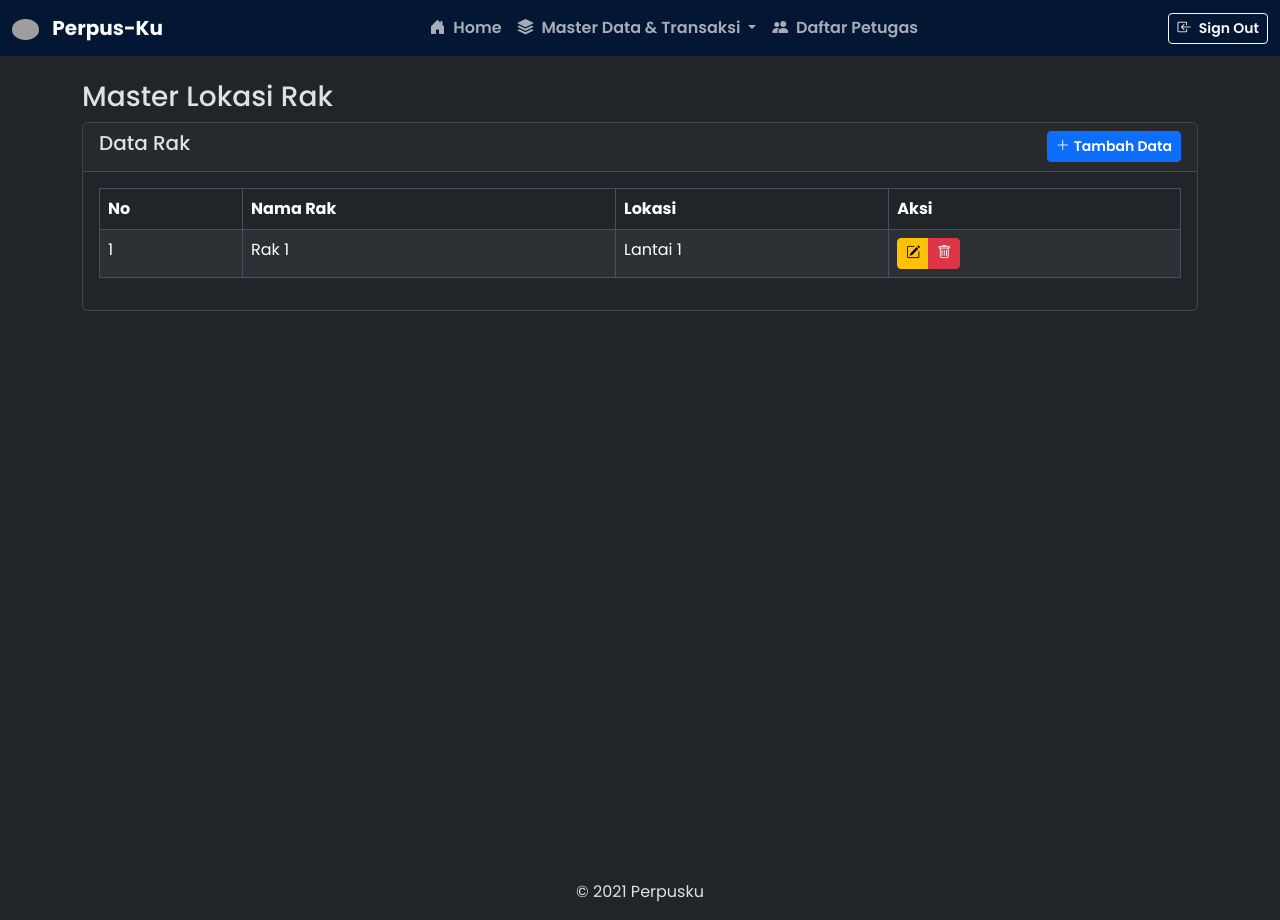
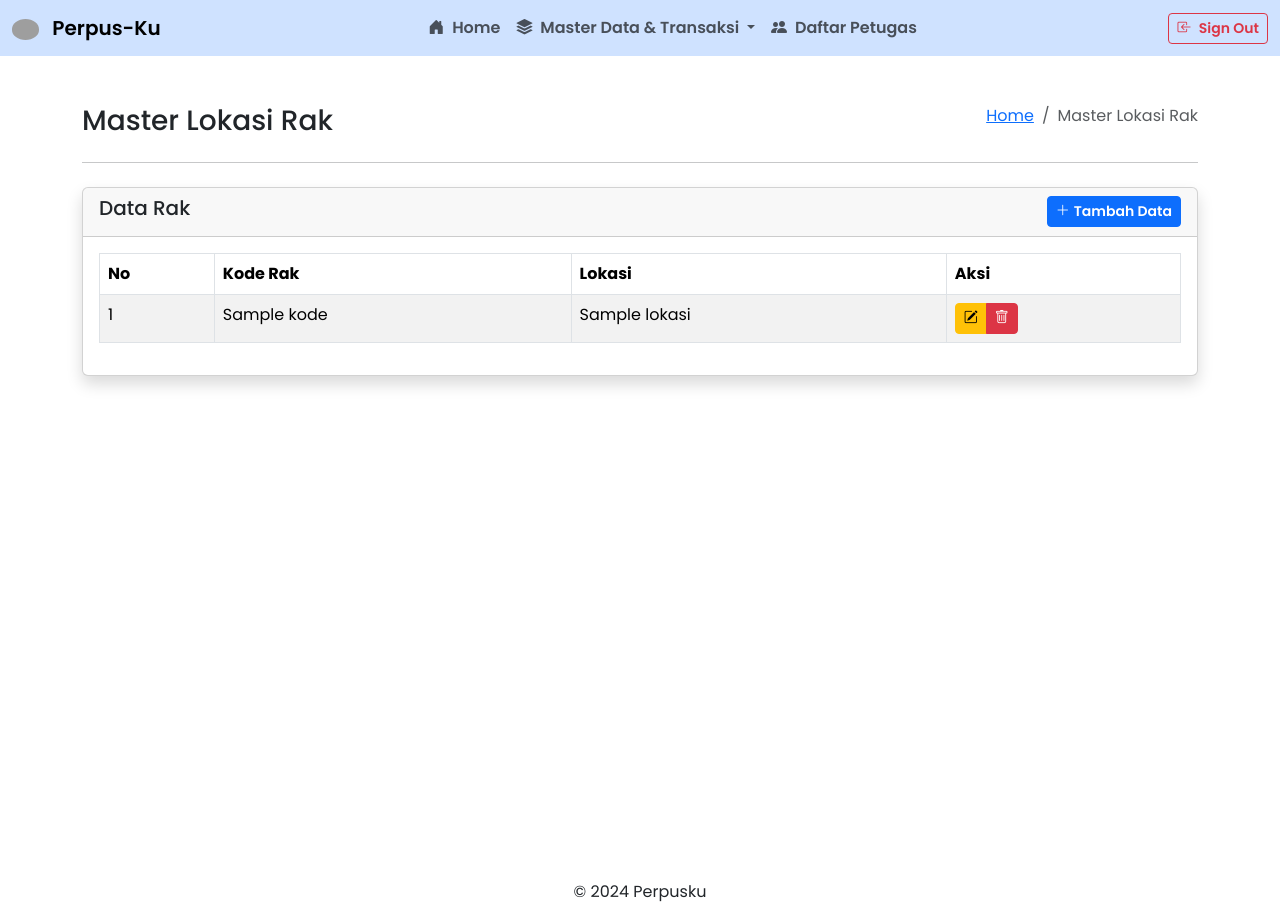
Before and after one commit to Arg39/kelompok-1-sip, a PHP site: the page made by app/views/rak/index.php in a window 1280 px wide. Run offline with PHP 8.4, Linux system fonts and the light colour scheme; the template is opened without the code that fills it: most values are stand-ins (such as "Sample title", 1, 10 or a date in 2020); some libraries are stand-ins or nearby versions; grey boxes are pictures that could not be loaded.

Commit message:
feat: add feature to show data from db in master-data rak

```diff
--- a/app/config/Config.php
+++ b/app/config/Config.php
@@ -8,4 +8,4 @@ define('BASE_URL', 'http://localhost:8000/');
 define('DB_HOST', 'localhost');
 define('DB_USER', 'root');
 define('DB_PASS', '');
-define('DB_NAME', 'db_sip');
+define('DB_NAME', 'dp_sip');
--- a/app/controllers/Rak.php
+++ b/app/controllers/Rak.php
@@ -4,6 +4,7 @@ class Rak extends Controller
     public function index() {
         $data = [
             'title' => 'Rak | Perpusku',
+            'rak' => $this->model('RakModel')->getAllRak()
         ];
         return $this->view('templates/header', $data)
         . $this->view('rak/index', $data)
--- a/app/views/rak/index.php
+++ b/app/views/rak/index.php
@@ -1,8 +1,21 @@
-<h3>Master Lokasi Rak</h3>
-<div class="card">
+<div class="row">
+    <div class="col-md-6">
+        <h3 class="mt-4">Master Lokasi Rak</h3>
+    </div>
+    <div class="col-md-6">
+        <nav aria-label="breadcrumb">
+            <ol class="breadcrumb float-end mt-4">
+                <li class="breadcrumb-item"><a href="<?= BASE_URL; ?>">Home</a></li>
+                <li class="breadcrumb-item active" aria-current="page">Master Lokasi Rak</li>
+            </ol>
+        </nav>
+    </div>
+</div>
+<hr>
+<div class="card shadow mt-4">
     <div class="card-header">
         <div class="row">
-            <div class="col-md-6 d-flex align-items-center">
+            <div class="col-md-6">
                 <h5 class="card-title">Data Rak</h5>
             </div>
             <div class="col-md-6">
@@ -16,26 +29,36 @@
             <thead>
                 <tr>
                     <th>No</th>
-                    <th>Nama Rak</th>
+                    <th>Kode Rak</th>
                     <th>Lokasi</th>
                     <th>Aksi</th>
                 </tr>
             </thead>
             <tbody>
-                <!-- Dummy Data -->
+                <?php $no = 1;
+                foreach ($data['rak'] as $rak): ?>
                     <tr>
-                    <td>1</td>
-                    <td>Rak 1</td>
-                    <td>Lantai 1</td>
+                        <td>
+                            <?= $no++; ?>
+                        </td>
+                        <td>
+                            <?= $rak['kode']; ?>
+                        </td>
+                        <td>
+                            <?= $rak['lokasi']; ?>
+                        </td>
                         <td>
                             <div class="btn-group">
-                            <a href="<?= BASE_URL; ?>rak/edit/1" class="btn btn-sm btn-warning"><i
-                                    class="bi bi-pencil-square"></i></a>
-                            <a href="<?= BASE_URL; ?>rak/hapus/1" class="btn btn-sm btn-danger"><i
-                                    class="bi bi-trash"></i></a>
+                                <a href="<?= BASE_URL; ?>rak/edit/<?= $rak['kode']; ?>" class="btn btn-sm btn-warning">
+                                    <i class="bi bi-pencil-square"></i>
+                                </a>
+                                <a href="<?= BASE_URL; ?>rak/hapus/<?= $rak['kode']; ?>" class="btn btn-sm btn-danger">
+                                    <i class="bi bi-trash"></i>
+                                </a>
                             </div>
                         </td>
                     </tr>
+                <?php endforeach; ?>
             </tbody>
         </table>
     </div>
--- a/app/views/templates/footer.php
+++ b/app/views/templates/footer.php
@@ -4,7 +4,7 @@
     <div class="container">
         <div class="row">
             <div class="col-md-12 text-center">
-                <p>&copy; 2021 Perpusku</p>
+                <p>&copy; 2024 Perpusku</p>
             </div>
         </div>
     </div>
--- a/app/views/templates/header.php
+++ b/app/views/templates/header.php
@@ -1,5 +1,5 @@
 <!DOCTYPE html>
-<html lang="en" data-bs-theme="dark">
+<html lang="en" data-bs-theme="light">
 
 <head>
     <meta charset="UTF-8">
--- a/app/views/templates/navbar.php
+++ b/app/views/templates/navbar.php
@@ -3,7 +3,7 @@
     <a class="navbar-brand" href="#">
       <img src="<?= BASE_URL; ?>img/logo.jpg" alt="Logo" width="27"
         class="d-inline-block align-text-center rounded-circle me-2">
-      <span class="fw-bold">Perpus-Ku</span>
+      <span class="fw-semibold">Perpus-Ku</span>
     </a>
     <button class="navbar-toggler" type="button" data-bs-toggle="collapse" data-bs-target="#navbarNav"
       aria-controls="navbarNav" aria-expanded="false" aria-label="Toggle navigation">
@@ -26,6 +26,7 @@
           <ul class="dropdown-menu">
             <li><a class="dropdown-item" href="#"><i class="bi bi-person-circle me-2"></i>Master Anggota</a></li>
             <li><a class="dropdown-item" href="<?= BASE_URL; ?>rak"><i class="bi bi-hdd-rack-fill me-2"></i>Master Lokasi Rak</a></li>
+            <li><a class="dropdown-item" href="<?= BASE_URL; ?>rak"><i class="bi bi-journal-bookmark-fill me-2"></i>Master Kategori Buku</a></li>
             <li><a class="dropdown-item" href="#"><i class="bi bi-book-half me-2"></i>Master Buku</a></li>
             <li>
               <hr class="dropdown-divider">
@@ -43,7 +44,7 @@
         </li>
       </ul>
       <div class="btn-group">
-        <a href="#" class="btn btn-sm btn-outline-light fw-semibold">
+        <a href="#" class="btn btn-sm btn-outline-danger fw-semibold">
           <i class="bi bi-box-arrow-in-left me-1"></i>
           Sign Out
         </a>
```
Also changed, not shown: dp_sip.sql (+37 -3 lines). Lines whose indentation alone changed are shown as unchanged.
